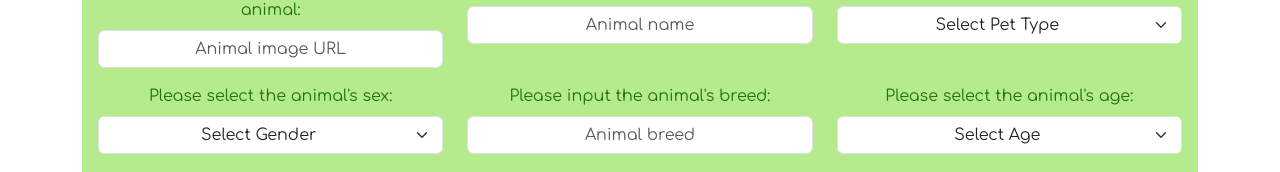
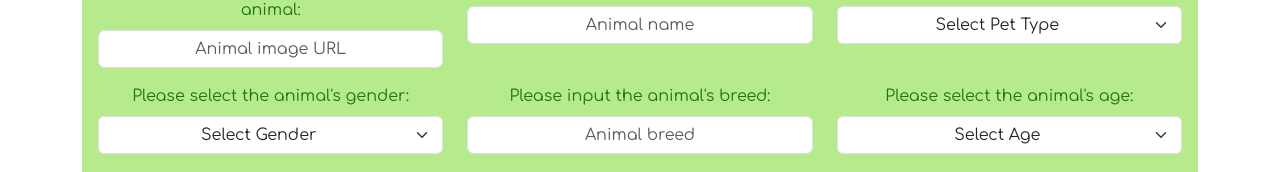
Before and after one commit to cpeppsi/Safe-Haven-Front-End, a React (Create React App) app: page /new in a window 1280 px wide. Shown: the part 154-326 px from the top of the page. Built offline with nearby package versions, Linux system fonts and the light colour scheme.

Commit message:
Fixes inconistencies in naming conventions and removes unnecessary imports

```diff
--- a/src/App.js
+++ b/src/App.js
@@ -1,7 +1,6 @@
 import { BrowserRouter as Router, Routes, Route } from "react-router-dom";
 import 'bootstrap/dist/css/bootstrap.min.css';
 
-import NavigationBar from "./Components/Navbar";
 import Home from "./Components/Home";
 import Pet from "./Components/Pet";
 import New from "./Components/New";
--- a/src/Components/AboutText.js
+++ b/src/Components/AboutText.js
@@ -1,4 +1,3 @@
-import Card from 'react-bootstrap/Card';
 
 function AboutText() {
     return (
--- a/src/Components/Navbar.js
+++ b/src/Components/Navbar.js
@@ -1,6 +1,5 @@
 import Navbar from "react-bootstrap/Navbar";
 import Nav from "react-bootstrap/Nav";
-import Container from "react-bootstrap/Container";
 
 function NavigationBar() {
   return (
--- a/src/Components/New.js
+++ b/src/Components/New.js
@@ -79,7 +79,7 @@ function New() {
         <Row className='mb-3'>
           <Form.Group as={Col} style={{textAlign:'center'}}>
             <Form.Label>
-              Please select the animal's sex:
+              Please select the animal's gender:
             </Form.Label>
             <Form.Select name="petGender" value={petInput.petGender} onChange={handleChange} required style={{textAlign:'center'}}>
                 <option value="">Select Gender</option>
@@ -101,6 +101,7 @@ function New() {
             </Form.Label>
             <Form.Select name="petAge" value={petInput.petAge} onChange={handleChange} required style={{textAlign:'center'}}>
               <option value="">Select Age</option>
+              <option value="0-6 weeks">0-6 weeks</option>
               <option value="6-8 weeks">6-8 weeks</option>
               <option value="10-12 weeks">10-12 weeks</option>
               <option value="16-18 weeks">16-18 weeks</option>
--- a/src/Components/UpdatePet.js
+++ b/src/Components/UpdatePet.js
@@ -80,7 +80,7 @@ const display = petInput && (
       <Row className='mb-3'>
         <Form.Group as={Col} style={{textAlign:'center'}}>
           <Form.Label>
-            Animal's sex:
+            Animal's gender:
           </Form.Label>
           <Form.Select onChange={handleChange} value={petInput.petGender} name='petGender' required style={{textAlign:'center'}}>
               <option value=''>Select Gender</option>
@@ -102,10 +102,11 @@ const display = petInput && (
           </Form.Label>
           <Form.Select onChange={handleChange} value={petInput.petAge} name='petAge' required style={{textAlign:'center'}}>
             <option value=''>Select Age</option>
-            <option value='Puppy 6-8 weeks'>Puppy 6-8 weeks</option>
-            <option value='Puppy 10-12 weeks'>Puppy 10-12 weeks</option>
-            <option value='Puppy 16-18 weeks'>Puppy 16-18 weeks</option>
-            <option value='Puppy under a year'>Puppy under a year</option>
+            <option value='Puppy 0-6 weeks'>0-6 weeks</option>
+            <option value='Puppy 6-8 weeks'>6-8 weeks</option>
+            <option value='Puppy 10-12 weeks'>10-12 weeks</option>
+            <option value='Puppy 16-18 weeks'>16-18 weeks</option>
+            <option value='Puppy under a year'>under a year</option>
             <option value='1 year'>1 year</option>
             <option value='2 years'>2 years</option>
             <option value='3 years'>3 years</option>
```
